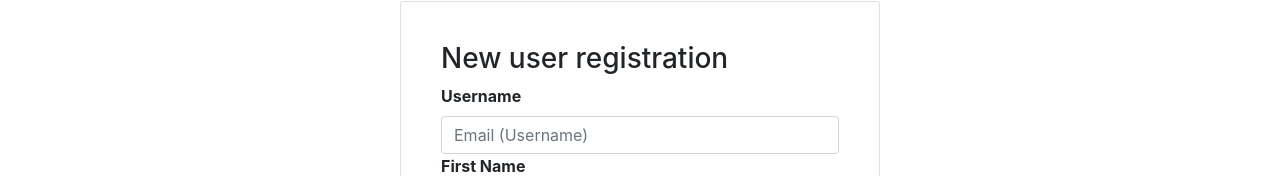
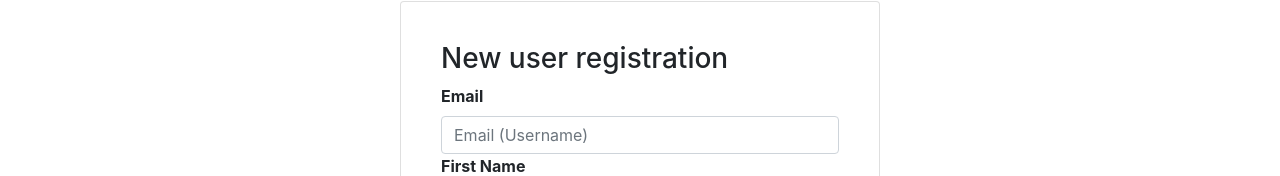
Before and after one commit to KowshikEPatel/urlshortnerfe, a React (Create React App) app: page /newuser in a window 1280 px wide. Shown: the part 105-281 px from the top of the page. Built offline with nearby package versions, Linux system fonts and the light colour scheme.

Commit message:
user registration changes from username to gmail

```diff
--- a/src/Components/NewUser.js
+++ b/src/Components/NewUser.js
@@ -45,7 +45,7 @@ export default function NewUser(){
     return <div className='card' style={{margin:'0px 0px 0px 400px',width:'30rem',padding:'40px',top:'30px' }}>
     <h3>New user registration</h3>
     <div className='form-group'>
-        <label htmlFor="inputUsername"><b>Username</b></label>
+        <label htmlFor="inputUsername"><b>Email</b></label>
         <input type="text" className="form-control" id="inputUsername" placeholder="Email (Username)" onChange={handleUNchange}/>
         <label htmlFor="inputFName"><b>First Name</b></label>
         <input type="email" className="form-control" id="inputFName"  placeholder="Enter First Name" onChange={handleFNchange}/>
```
